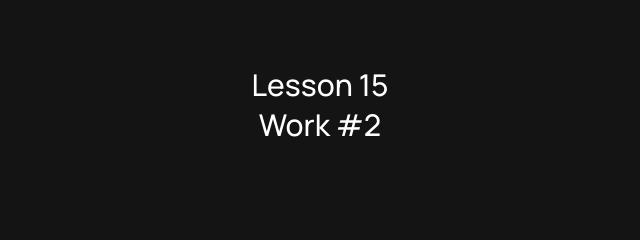
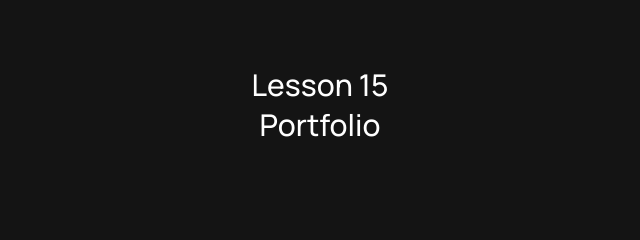
Before and after one commit to spaceVpn/lessons, a plain HTML site: page lesson_15/index.html in a window 1280 px wide. Shown: the top 240 px of the page, 320-960 px from the left. Drawn offline with Linux system fonts and the light colour scheme.

Commit message:
Update index.html

```diff
--- a/lesson_15/index.html
+++ b/lesson_15/index.html
@@ -15,7 +15,7 @@
             <div class="header__container">
                 <h1 class="header__title">Lesson 15</h1>
                 <a href="work_2.html">
-                    <h2 class="header__title">Work #2</h2>
+                    <h2 class="header__title">Portfolio</h2>
                 </a>
 
             </div>
```
